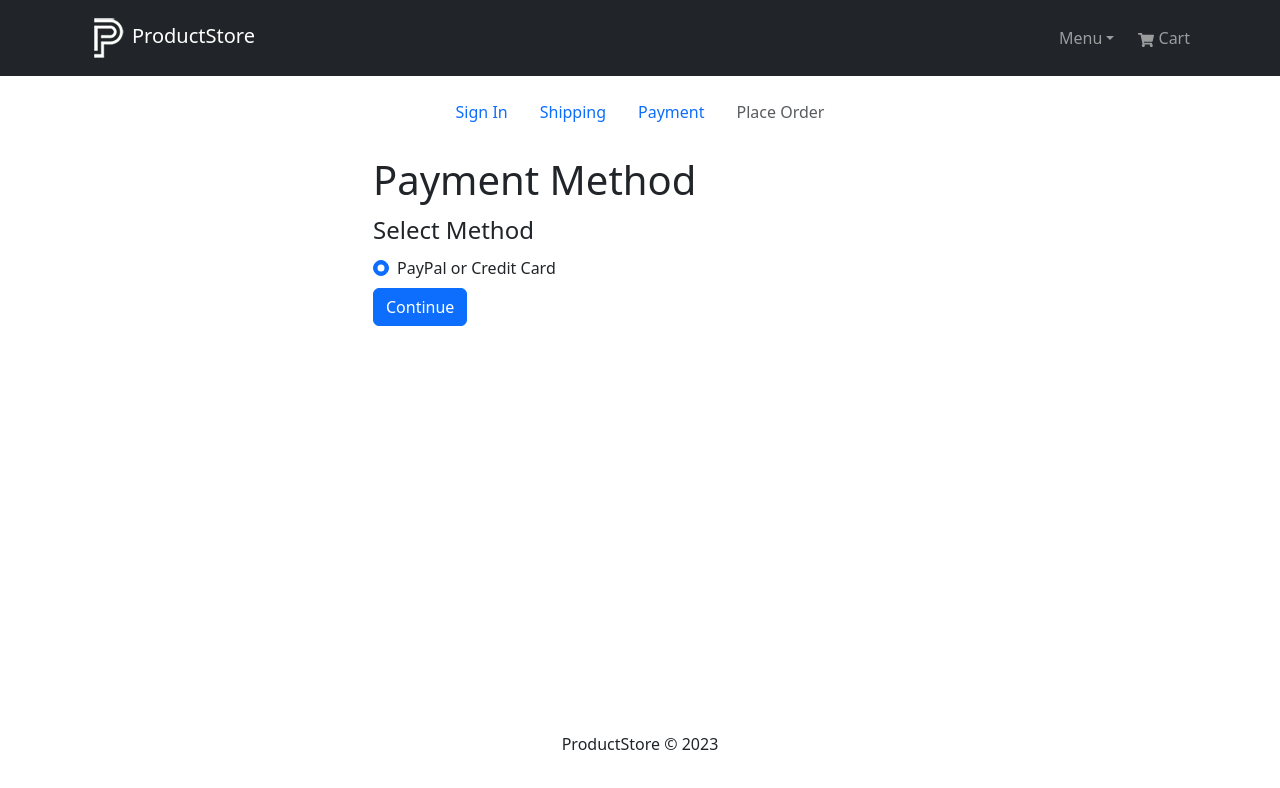
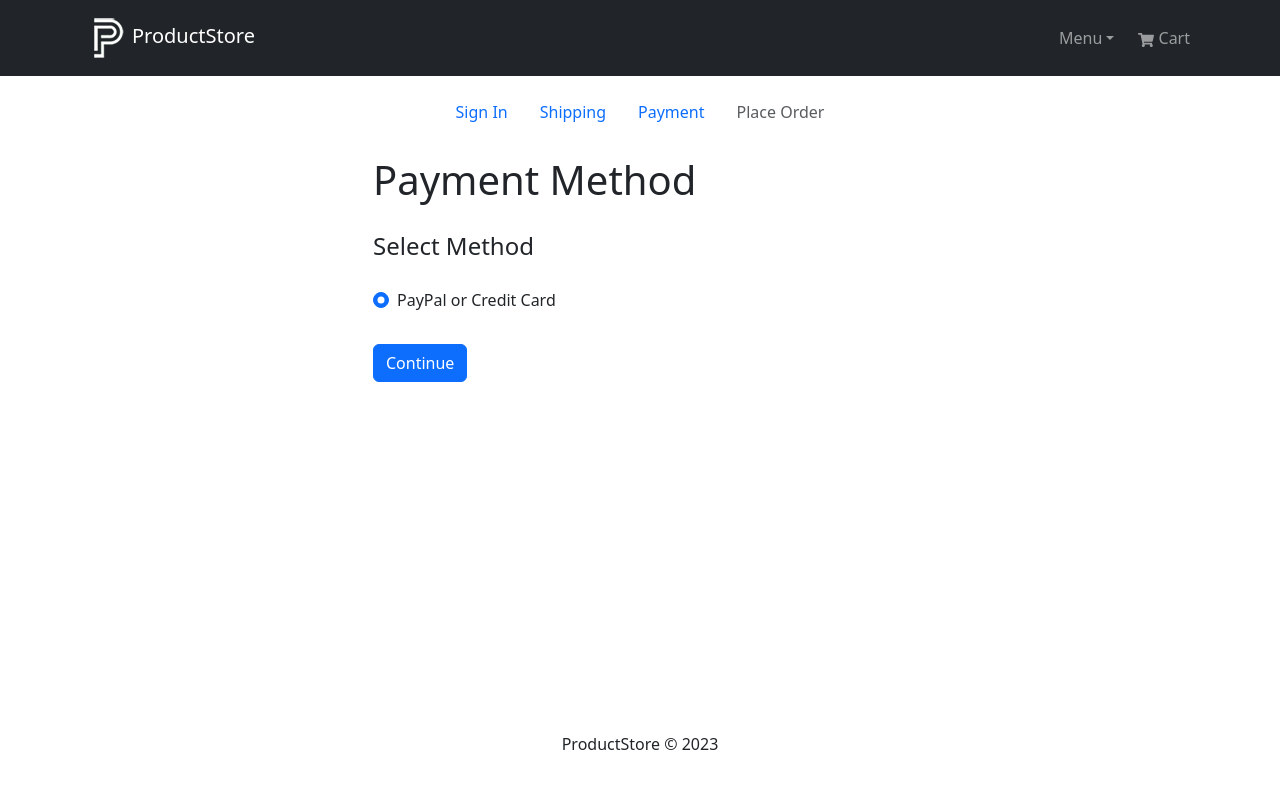
Before and after one commit to eddyK15501/mern-ecommerce, a React (Vite) app in the folder client/: page /payment in a window 1280 px wide. Shown: the top 788 px of the page. Built offline with nearby package versions, Linux system fonts and the light colour scheme; sample sign-in values are in the browser's storage.

Commit message:
add payment method to redux store; if shippingAddress, redirect to /shipping or /placeorder

```diff
--- a/client/src/pages/PaymentScreen.jsx
+++ b/client/src/pages/PaymentScreen.jsx
@@ -1,18 +1,41 @@
-import { useState } from "react";
+import { useState, useEffect } from "react";
 import { Form, Button, Col } from "react-bootstrap";
 import FormContainer from "../components/FormContainer";
 import CheckoutSteps from "../components/CheckoutSteps";
+import { useNavigate } from "react-router-dom";
+import { useDispatch, useSelector } from "react-redux";
+import { savePaymentMethod } from "../redux/slices/cartSlice";
 
 const PaymentScreen = () => {
   const [paymentMethod, setPaymentMethod] = useState("PayPal");
+
+  const dispatch = useDispatch();
+  const navigate = useNavigate();
+
+  const cart = useSelector((state) => state.cart);
+  const { shippingAddress } = cart;
+
+  useEffect(() => {
+    if (!shippingAddress) {
+      navigate("/shipping");
+    }
+  }, [shippingAddress, navigate]);
+
+  const submitHandler = (event) => {
+    event.preventDefault();
+    dispatch(savePaymentMethod(paymentMethod));
+    navigate("/placeorder");
+  };
 
   return (
     <FormContainer>
       <CheckoutSteps step1 step2 step3 />
       <h1>Payment Method</h1>
-      <Form>
+      <Form onSubmit={submitHandler}>
         <Form.Group>
-          <Form.Label as="legend">Select Method</Form.Label>
+          <Form.Label className="mt-3 mb-4" as="legend">
+            Select Method
+          </Form.Label>
           <Col>
             <Form.Check
               type="radio"
@@ -26,7 +49,7 @@ const PaymentScreen = () => {
             ></Form.Check>
           </Col>
         </Form.Group>
-        <Button type="submit" variant="primary">
+        <Button className="mt-4" type="submit" variant="primary">
           Continue
         </Button>
       </Form>
```
